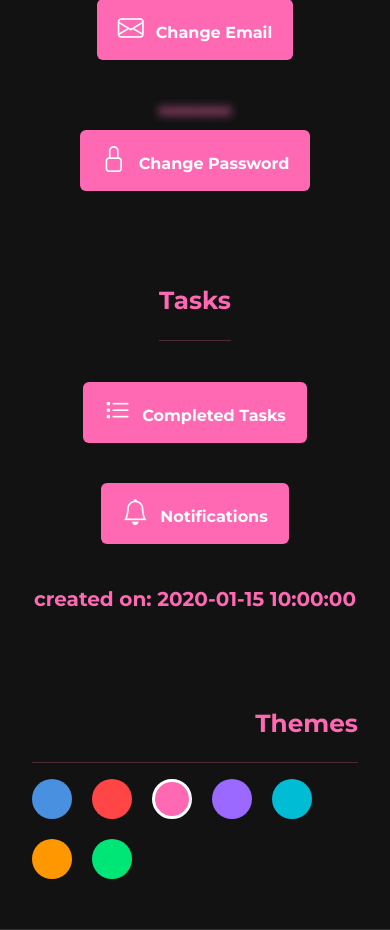
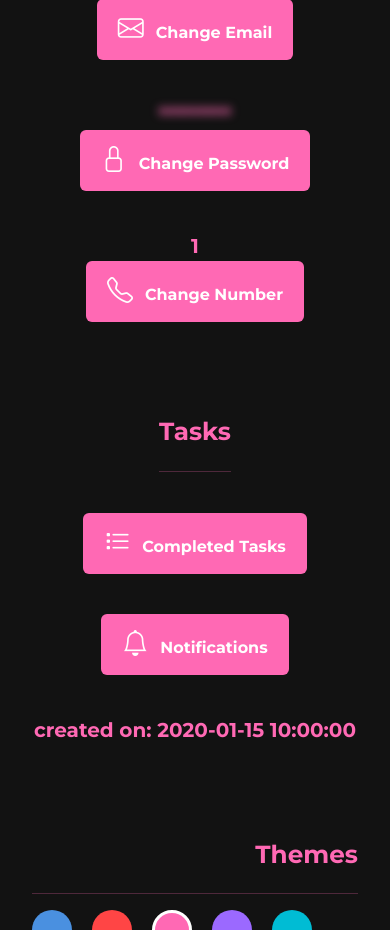
Before and after one commit to jaydeep080805/ToDoey, a Flask app: template ToDoey/templates/profile.html in a window 390 px wide. Shown: the part 734-1664 px from the top of the page. Run offline with Flask 3, Linux system fonts and the light colour scheme; the template is opened without the code that fills it: most values are stand-ins (such as "Sample title", 1, 10 or a date in 2020); some libraries are stand-ins or nearby versions.

Commit message:
added section for phone numbers

```diff
--- a/ToDoey/templates/profile.html
+++ b/ToDoey/templates/profile.html
@@ -44,6 +44,14 @@
     >
   </div>
 
+  <div class="profile-info">
+    <p class="profile-info-text">{{ user_info.phone_number }}</p>
+    <a href="{{ url_for('main.change_number') }}" class="btn change-info-button"
+      ><i class="bi bi-telephone button-icon"></i>{% if user_info.phone_number
+      == None %}Add Number {% else %}Change Number {% endif %}</a
+    >
+  </div>
+
   <div class="profile-divider">
     <h2>Tasks</h2>
     <hr />
```
